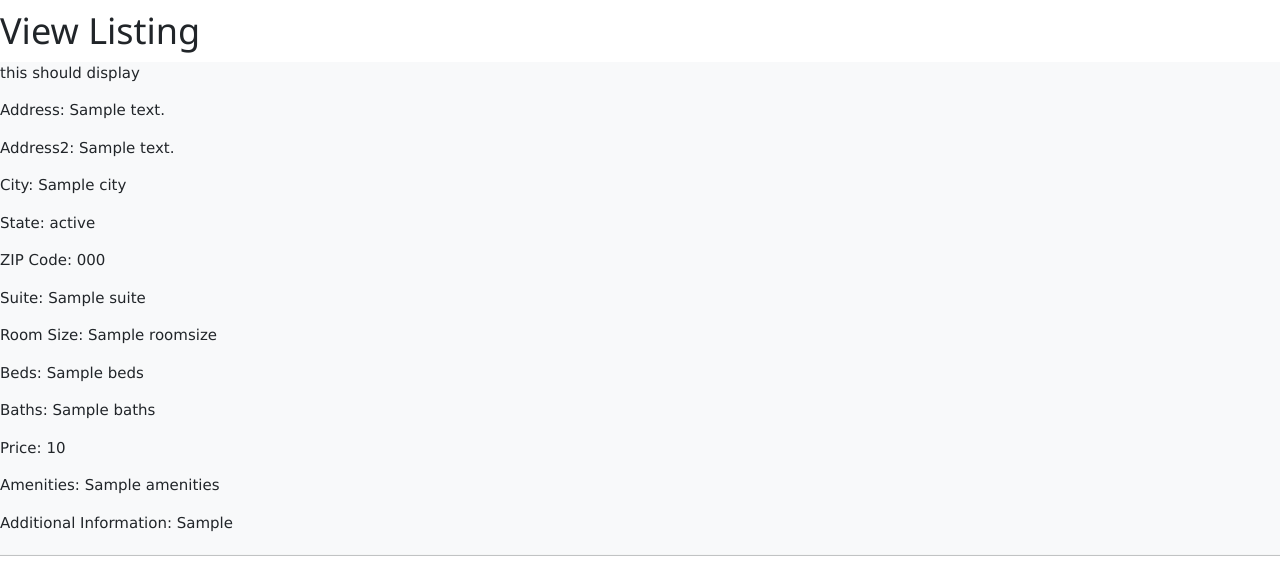
After one commit to TheWaitlisters/Bronco-Mates, a Flask app: page /listing in a window 1280 px wide. The commit adds this page. Shown: the part 265-841 px from the top of the page. Run offline with Flask 2, Linux system fonts and the light colour scheme; a database or web service that is not in the repository returns one stand-in record (values such as "Sample title"); parts of the project's set-up code (start-up, migrations or seed data) failed here and were passed over; some libraries are stand-ins or nearby versions.

Commit message:
Created viewListing page (WIP)

```diff
--- a/src/main/python/app.py
+++ b/src/main/python/app.py
@@ -155,6 +155,11 @@ def onCampus():
             return redirect(url_for('homePage'))
     return render_template('on_campus.html')
 
+@app.route('/listing')
+def listing():
+    print("this is the listing page")
+    return render_template('viewListing.html', listing = list(db.db.listing.find()), account = list(db.db.accountInfo.find()))
+
 
 if __name__ == "__main__":
     app.run(debug=True)
--- a/src/main/python/templates/index.html
+++ b/src/main/python/templates/index.html
@@ -44,7 +44,7 @@
                 <br>
                 <span style="float:left">${{ content["price"] }}</span>
                 <br>
-                <a href="https://www.google.com"> About me! </a>
+                <a href="{{ url_for('listing') }}"> About me! </a>
             </div>
             {% endfor %}
         </div>
--- /dev/null
+++ b/src/main/python/templates/viewListing.html
@@ -0,0 +1,55 @@
+{% extends 'base.html' %}
+
+{% block content %}
+    <div class="border-bottom border-dark" style="background-image:url(https://www.dailynews.com/wp-content/uploads/migration/2015/201510/NEWS_151019644_AR_0_RWWJVODXOYUU.jpg);
+                background-size: 100% 200%">
+
+        <div class="row w-25" style="float:right">
+            <div class="col">
+                <div class="border border-dark border-3 bg-light">
+                    <a href="{{ url_for('createListing') }}">Create Listing</a>
+                </div>
+            </div>
+            <div class="col">
+                <div class="border border-dark border-3 bg-light">
+                    <a href="{{ url_for('onCampus') }}">Create On-campus Listing</a>
+                </div>
+            </div>
+        </div>
+
+        <div class="row w-25 bg-white border">
+            <div class="col">
+                <img src="https://upload.wikimedia.org/wikipedia/en/thumb/d/d1/Cal_Poly_Pomona_Broncos_logo.svg/800px-Cal_Poly_Pomona_Broncos_logo.svg.png"
+                    alt="CPP Logo" style="width:200px; height:100px">
+            </div>
+            <div class="col">
+                <h1><strong>Bronco Mates</strong></h1>
+            </div>
+            <p><i>The place to find your newest roommates!</i></p>
+        </div>
+    </div>
+
+    <h1>View Listing</h1>
+
+    <div class="col h-100 bg-light">
+        <p>this should display</p>
+        {% for content in listing %}
+        <div>
+            <p>Address: {{ content["address"] }}</p>
+            <p>Address2: {{ content["address2"] }}</p>
+            <p>City: {{ content["city"] }}</p>
+            <p>State: {{ content["state"] }}</p>
+            <p>ZIP Code: {{ content["zip"] }}</p>
+            <p>Suite: {{ content["suite"]}}</p>
+            <p>Room Size: {{ content["roomsize"]}}</p>
+            <p>Beds: {{ content["beds"] }}</p>
+            <p>Baths: {{ content["baths"] }}</p>
+            <p>Price: {{ content["price"] }}</p>
+            <p>Amenities: {{ content["amenities"] }}</p>
+            <p>Additional Information: {{ content["addInfo"] }}</p>
+            <hr>
+        </div>
+        {% endfor %}
+    </div>
+
+{% endblock %}
```
